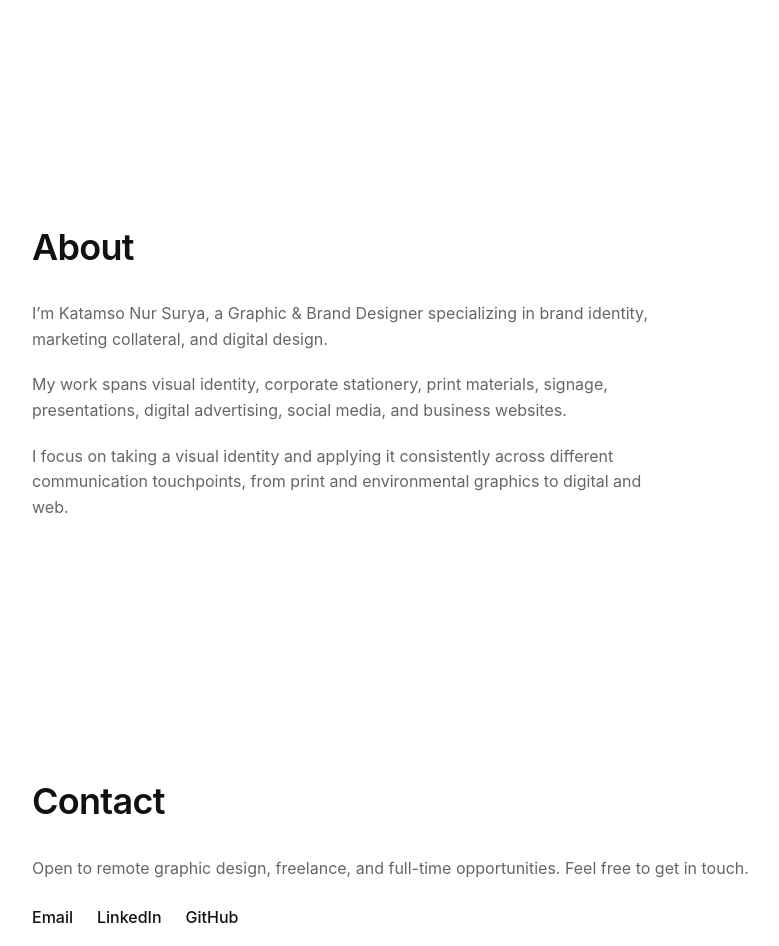
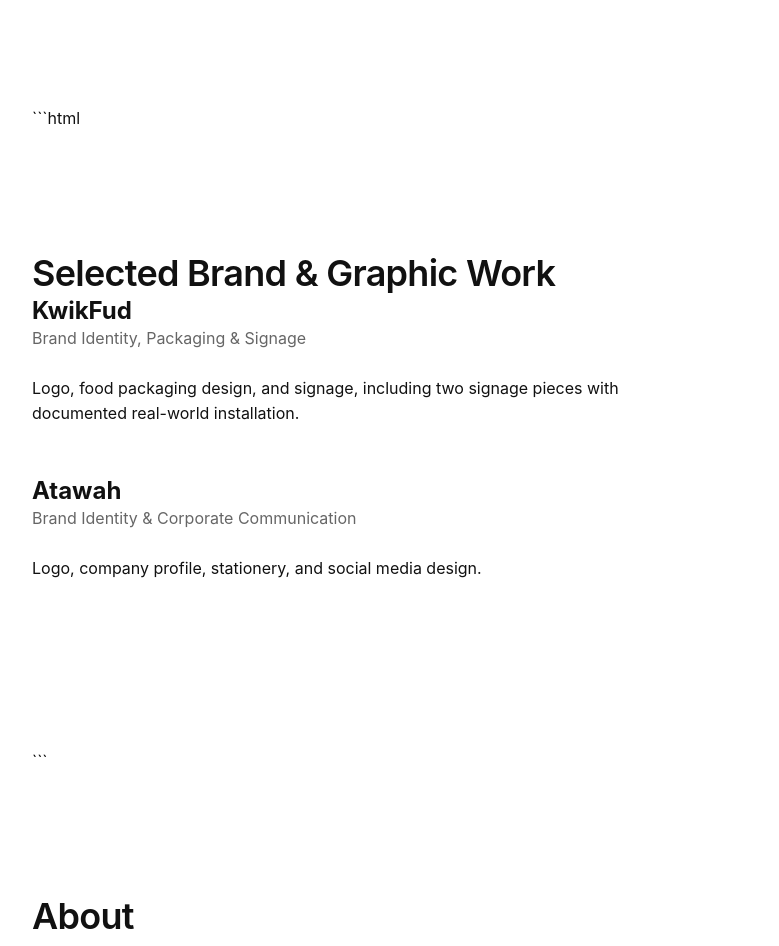
Before and after one commit to sasidesign-dev/portfolio, a plain HTML site: page index.html in a window 1280 px wide. Shown: the part 3220-4166 px from the top of the page, without its empty margins (32-811 px from the left). Drawn offline with Linux system fonts and the light colour scheme; a script that the page names is missing.

Commit message:
Add selected brand and graphic work section

````diff
--- a/index.html
+++ b/index.html
@@ -196,6 +196,65 @@ Featured Case Studies
 </section>
 
 
+```html
+<section id="selected-work">
+
+    <h2>
+        Selected Brand & Graphic Work
+    </h2>
+
+
+    <div class="selected-work-grid">
+
+
+        <!-- KWIKFUD -->
+
+        <article class="selected-work-item">
+
+            <h3>
+                KwikFud
+            </h3>
+
+            <p class="project-type">
+                Brand Identity, Packaging & Signage
+            </p>
+
+<p class="project-description">
+    Logo, food packaging design, and signage,
+    including two signage pieces with documented
+    real-world installation.
+</p>
+        </article>
+
+
+
+        <!-- ATAWAH -->
+
+        <article class="selected-work-item">
+
+            <h3>
+                Atawah
+            </h3>
+
+            <p class="project-type">
+                Brand Identity & Corporate Communication
+            </p>
+
+            <p class="project-description">
+                Logo, company profile, stationery, and
+                social media design.
+            </p>
+
+        </article>
+
+
+    </div>
+
+</section>
+```
+
+
+
 
 <section id="about">
 
````
